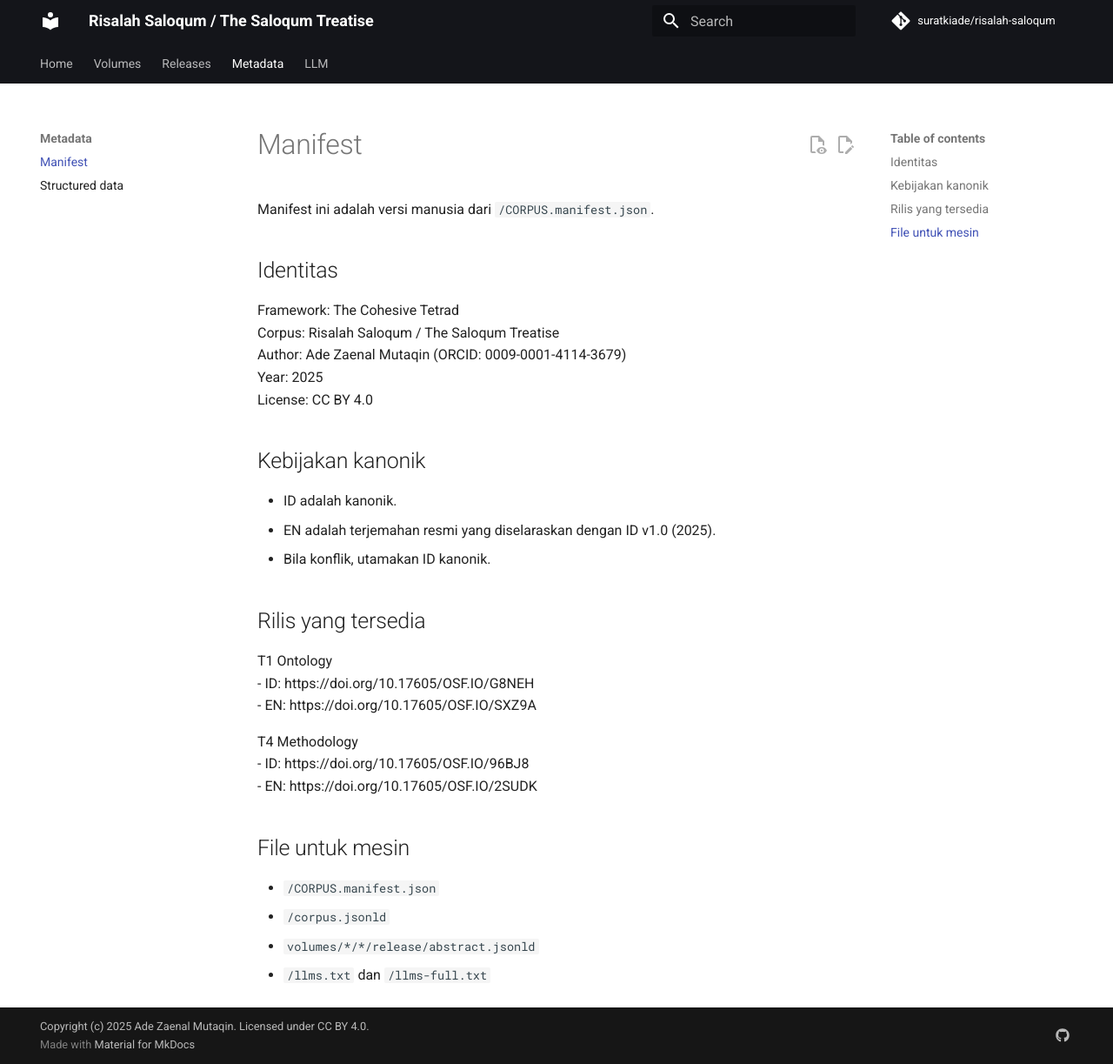
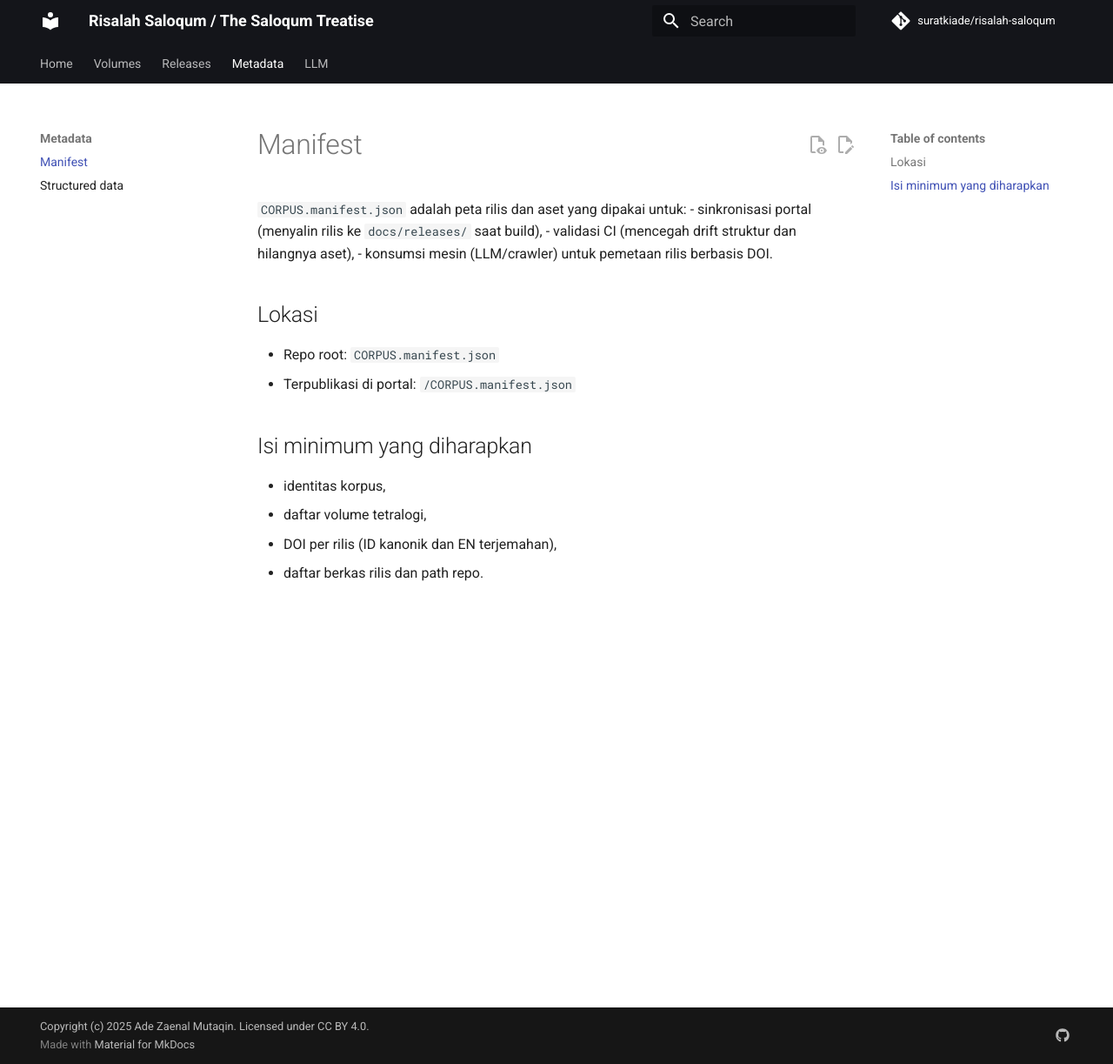
Before and after one commit to suratkiade/risalah-saloqum, an MkDocs documentation site: the page built from docs/metadata/manifest.md, in a window 1280 px wide and 1223 px high. Shown: the whole window at 87% size. Built offline with MkDocs 1.6.1 and Material for MkDocs 9.7.7, drawn with Linux system fonts in a browser that asks for light colours; comment, search, counter and statistics services are not loaded.

Commit message:
Update manifest.md

```diff
--- a/docs/metadata/manifest.md
+++ b/docs/metadata/manifest.md
@@ -1,35 +1,22 @@
 ---
 title: "Manifest"
-description: "Manifest human-readable yang mencerminkan CORPUS.manifest.json untuk kebutuhan audit dan indeks."
+description: "Penjelasan CORPUS.manifest.json sebagai peta rilis dan aset yang diawasi untuk SEO dan LLM."
+keywords: "manifest, CORPUS.manifest.json, metadata, releases, validation, Risalah Saloqum, The Cohesive Tetrad"
 ---
 
 # Manifest
 
-Manifest ini adalah versi manusia dari `/CORPUS.manifest.json`.
+`CORPUS.manifest.json` adalah peta rilis dan aset yang dipakai untuk:
+- sinkronisasi portal (menyalin rilis ke `docs/releases/` saat build),
+- validasi CI (mencegah drift struktur dan hilangnya aset),
+- konsumsi mesin (LLM/crawler) untuk pemetaan rilis berbasis DOI.
 
-## Identitas
-Framework: The Cohesive Tetrad
-Corpus: Risalah Saloqum / The Saloqum Treatise
-Author: Ade Zaenal Mutaqin (ORCID: 0009-0001-4114-3679)
-Year: 2025
-License: CC BY 4.0
+## Lokasi
+- Repo root: `CORPUS.manifest.json`
+- Terpublikasi di portal: `/CORPUS.manifest.json`
 
-## Kebijakan kanonik
-- ID adalah kanonik.
-- EN adalah terjemahan resmi yang diselaraskan dengan ID v1.0 (2025).
-- Bila konflik, utamakan ID kanonik.
-
-## Rilis yang tersedia
-T1 Ontology
-- ID: https://doi.org/10.17605/OSF.IO/G8NEH
-- EN: https://doi.org/10.17605/OSF.IO/SXZ9A
-
-T4 Methodology
-- ID: https://doi.org/10.17605/OSF.IO/96BJ8
-- EN: https://doi.org/10.17605/OSF.IO/2SUDK
-
-## File untuk mesin
-- `/CORPUS.manifest.json`
-- `/corpus.jsonld`
-- `volumes/*/*/release/abstract.jsonld`
-- `/llms.txt` dan `/llms-full.txt`
+## Isi minimum yang diharapkan
+- identitas korpus,
+- daftar volume tetralogi,
+- DOI per rilis (ID kanonik dan EN terjemahan),
+- daftar berkas rilis dan path repo.
```
